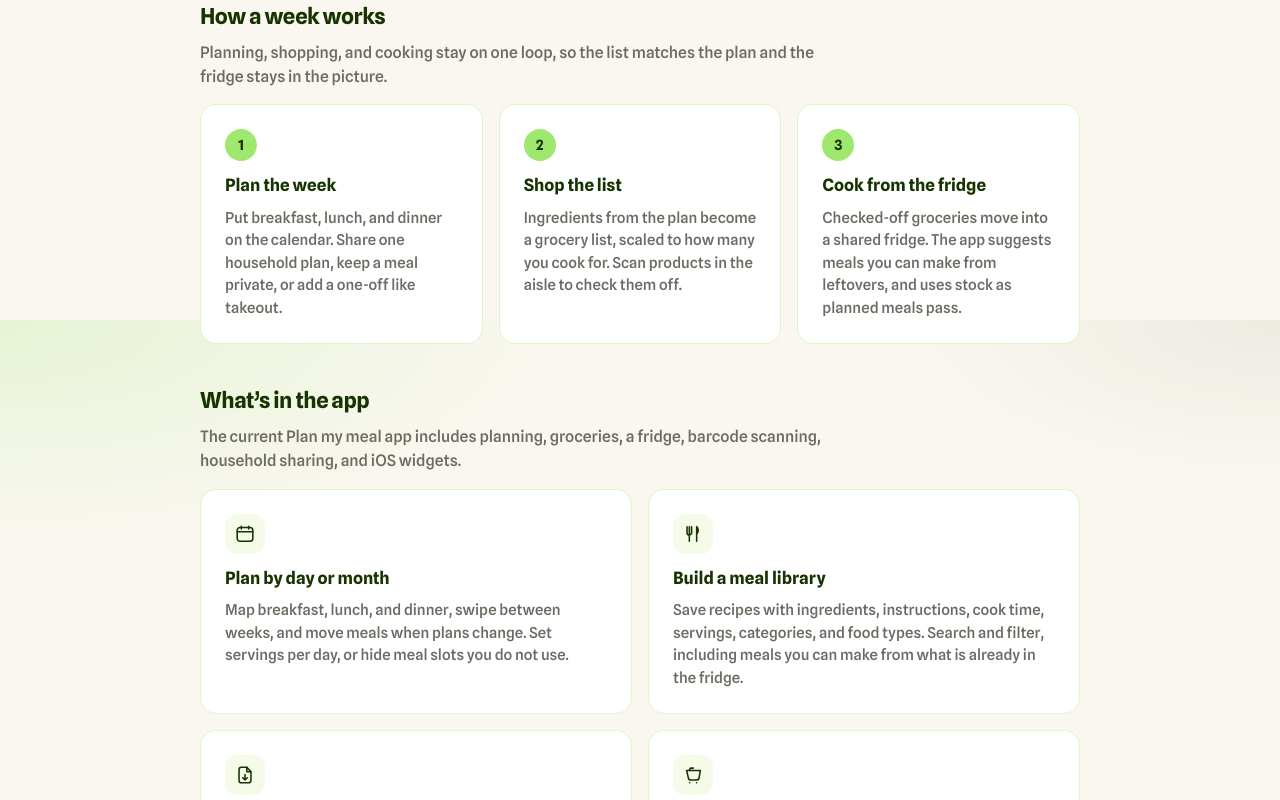
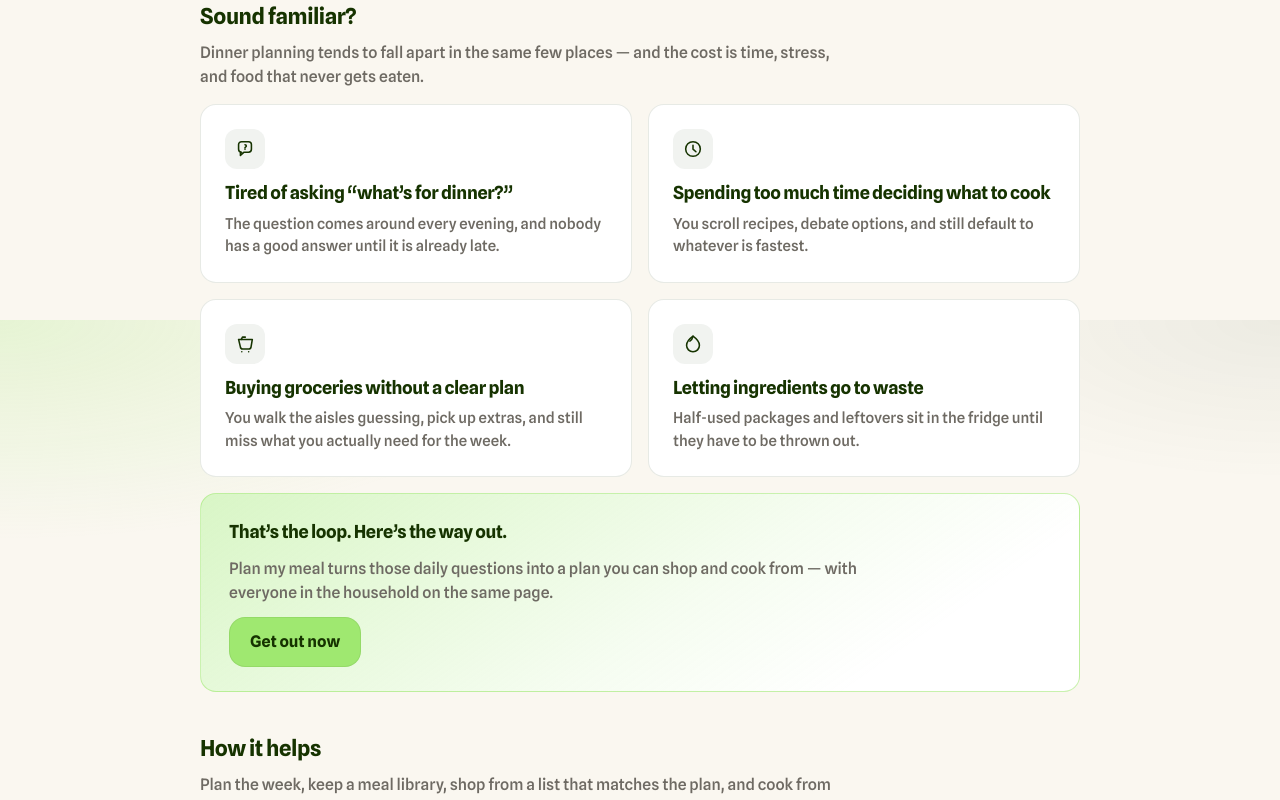
Before and after one commit to Vandammecasper/meal-planner-web, a React (Vite) app: page / in a window 1280 px wide. Shown: the part 480-1280 px from the top of the page. Built offline with nearby package versions, Linux system fonts and the light colour scheme.

Commit message:
🚸 Adds issue to solution flow

```diff
--- a/src/pages/Home.css
+++ b/src/pages/Home.css
@@ -362,6 +362,99 @@
   transform: translateY(-1px);
 }
 
+.home__problems {
+  display: flex;
+  flex-direction: column;
+}
+
+.home__problem-grid {
+  display: grid;
+  gap: 16px;
+  margin: 0;
+  padding: 0;
+  list-style: none;
+}
+
+@media (min-width: 720px) {
+  .home__problem-grid {
+    grid-template-columns: repeat(2, 1fr);
+  }
+}
+
+.home__problem {
+  display: flex;
+  flex-direction: column;
+  gap: 8px;
+  padding: 24px;
+  background: var(--color-surface);
+  border-radius: var(--radius);
+  border: 1px solid rgba(22, 51, 0, 0.1);
+}
+
+.home__problem-icon {
+  display: inline-flex;
+  align-items: center;
+  justify-content: center;
+  width: 40px;
+  height: 40px;
+  margin-bottom: 4px;
+  border-radius: 12px;
+  background: rgba(22, 51, 0, 0.06);
+  color: var(--color-tint);
+}
+
+.home__problem-icon svg {
+  width: 22px;
+  height: 22px;
+  fill: none;
+  stroke: currentColor;
+  stroke-width: 1.7;
+  stroke-linecap: round;
+  stroke-linejoin: round;
+}
+
+.home__problem-title {
+  margin: 0;
+  font-size: 1.125rem;
+  font-weight: 700;
+  letter-spacing: -0.02em;
+  line-height: 1.3;
+}
+
+.home__problem-body {
+  margin: 0;
+  color: var(--color-text-secondary);
+  font-size: 0.9375rem;
+}
+
+.home__bridge {
+  display: flex;
+  flex-direction: column;
+  align-items: flex-start;
+  gap: 12px;
+  margin-top: 16px;
+  padding: 24px 28px;
+  border-radius: var(--radius);
+  background:
+    linear-gradient(145deg, rgba(159, 232, 112, 0.4) 0%, rgba(159, 232, 112, 0.1) 55%, transparent 80%),
+    var(--color-surface);
+  border: 1px solid rgba(159, 232, 112, 0.55);
+}
+
+.home__bridge-title {
+  margin: 0;
+  font-size: 1.125rem;
+  font-weight: 700;
+  letter-spacing: -0.02em;
+}
+
+.home__bridge-body {
+  margin: 0;
+  max-width: 40rem;
+  color: var(--color-text-secondary);
+  font-size: 0.9875rem;
+}
+
 .home__feature-grid {
   display: grid;
   gap: 16px;
--- a/src/pages/Home.tsx
+++ b/src/pages/Home.tsx
@@ -3,7 +3,31 @@ import { Link } from 'react-router-dom';
 import { APP_NAME, SUPPORT_EMAIL, TESTFLIGHT_URL } from '../theme';
 import './Home.css';
 
+type ProblemIcon = 'dinner' | 'time' | 'shop' | 'waste';
 type FeatureIcon = 'plan' | 'meals' | 'import' | 'groceries' | 'scan' | 'fridge' | 'family' | 'widgets';
+
+const problems: { icon: ProblemIcon; title: string; body: string }[] = [
+  {
+    icon: 'dinner',
+    title: 'Tired of asking “what’s for dinner?”',
+    body: 'The question comes around every evening, and nobody has a good answer until it is already late.',
+  },
+  {
+    icon: 'time',
+    title: 'Spending too much time deciding what to cook',
+    body: 'You scroll recipes, debate options, and still default to whatever is fastest.',
+  },
+  {
+    icon: 'shop',
+    title: 'Buying groceries without a clear plan',
+    body: 'You walk the aisles guessing, pick up extras, and still miss what you actually need for the week.',
+  },
+  {
+    icon: 'waste',
+    title: 'Letting ingredients go to waste',
+    body: 'Half-used packages and leftovers sit in the fridge until they have to be thrown out.',
+  },
+];
 
 const features: { icon: FeatureIcon; title: string; body: string }[] = [
   {
@@ -83,6 +107,39 @@ const legalCards = [
     body: 'The terms that apply when you use the Plan my meal app.',
   },
 ] as const;
+
+function ProblemGlyph({ icon }: { icon: ProblemIcon }) {
+  switch (icon) {
+    case 'dinner':
+      return (
+        <svg viewBox="0 0 24 24" aria-hidden="true">
+          <path d="M5 7.2A3.2 3.2 0 0 1 8.2 4h7.6A3.2 3.2 0 0 1 19 7.2v5.1A3.2 3.2 0 0 1 15.8 15.5H11L7 19v-3.5H8.2A3.2 3.2 0 0 1 5 12.3V7.2Z" />
+          <path d="M12 7.4c.85 0 1.45.52 1.45 1.28 0 .66-.38 1-.9 1.28-.4.22-.55.42-.55.82M12 12.4h.01" />
+        </svg>
+      );
+    case 'time':
+      return (
+        <svg viewBox="0 0 24 24" aria-hidden="true">
+          <circle cx="12" cy="12" r="8" />
+          <path d="M12 8v4.2L15.2 15" />
+        </svg>
+      );
+    case 'shop':
+      return (
+        <svg viewBox="0 0 24 24" aria-hidden="true">
+          <path d="M5 7h15l-1.4 8.2A2.5 2.5 0 0 1 16.15 17.5H9.4A2.5 2.5 0 0 1 6.95 15.2L5 7Z" />
+          <path d="M8 7 9.2 4.5h3.1M8.5 20.5h.01M16 20.5h.01" />
+        </svg>
+      );
+    case 'waste':
+      return (
+        <svg viewBox="0 0 24 24" aria-hidden="true">
+          <path d="M12 20.5c-4 0-7-3.1-7-7.1C5 8.6 12 3.5 12 3.5s7 5.1 7 9.9c0 4-3 7.1-7 7.1Z" />
+          <path d="M12 3.5C12 3.5 11.1 7.2 8.6 8.8" />
+        </svg>
+      );
+  }
+}
 
 function FeatureGlyph({ icon }: { icon: FeatureIcon }) {
   switch (icon) {
@@ -307,6 +364,62 @@ export function Home() {
         <GetTheApp />
       </section>
 
+      <section className="home__problems" aria-labelledby="problems-heading">
+        <div className="home__section-head">
+          <h2 id="problems-heading" className="home__section-title">
+            Sound familiar?
+          </h2>
+          <p className="home__section-lede">
+            Dinner planning tends to fall apart in the same few places — and the cost is time,
+            stress, and food that never gets eaten.
+          </p>
+        </div>
+        <ul className="home__problem-grid">
+          {problems.map((problem) => (
+            <li key={problem.title} className="home__problem">
+              <span className="home__problem-icon">
+                <ProblemGlyph icon={problem.icon} />
+              </span>
+              <h3 className="home__problem-title">{problem.title}</h3>
+              <p className="home__problem-body">{problem.body}</p>
+            </li>
+          ))}
+        </ul>
+        <div className="home__bridge">
+          <p className="home__bridge-title">That’s the loop. Here’s the way out.</p>
+          <p className="home__bridge-body">
+            {APP_NAME} turns those daily questions into a plan you can shop and cook from — with
+            everyone in the household on the same page.
+          </p>
+          <a className="home__cta-button" href="#get-the-app">
+            Get out now
+          </a>
+        </div>
+      </section>
+
+      <section className="home__features" aria-labelledby="features-heading">
+        <div className="home__section-head">
+          <h2 id="features-heading" className="home__section-title">
+            How it helps
+          </h2>
+          <p className="home__section-lede">
+            Plan the week, keep a meal library, shop from a list that matches the plan, and cook
+            from what is already in the fridge.
+          </p>
+        </div>
+        <ul className="home__feature-grid">
+          {features.map((feature) => (
+            <li key={feature.title} className="home__feature">
+              <span className="home__feature-icon">
+                <FeatureGlyph icon={feature.icon} />
+              </span>
+              <h3 className="home__feature-title">{feature.title}</h3>
+              <p className="home__feature-body">{feature.body}</p>
+            </li>
+          ))}
+        </ul>
+      </section>
+
       <section className="home__week" aria-labelledby="week-heading">
         <div className="home__section-head">
           <h2 id="week-heading" className="home__section-title">
@@ -328,29 +441,6 @@ export function Home() {
             </li>
           ))}
         </ol>
-      </section>
-
-      <section className="home__features" aria-labelledby="features-heading">
-        <div className="home__section-head">
-          <h2 id="features-heading" className="home__section-title">
-            What’s in the app
-          </h2>
-          <p className="home__section-lede">
-            The current {APP_NAME} app includes planning, groceries, a fridge, barcode scanning,
-            household sharing, and iOS widgets.
-          </p>
-        </div>
-        <ul className="home__feature-grid">
-          {features.map((feature) => (
-            <li key={feature.title} className="home__feature">
-              <span className="home__feature-icon">
-                <FeatureGlyph icon={feature.icon} />
-              </span>
-              <h3 className="home__feature-title">{feature.title}</h3>
-              <p className="home__feature-body">{feature.body}</p>
-            </li>
-          ))}
-        </ul>
       </section>
 
       <section className="home__cta" aria-labelledby="cta-heading">
```
